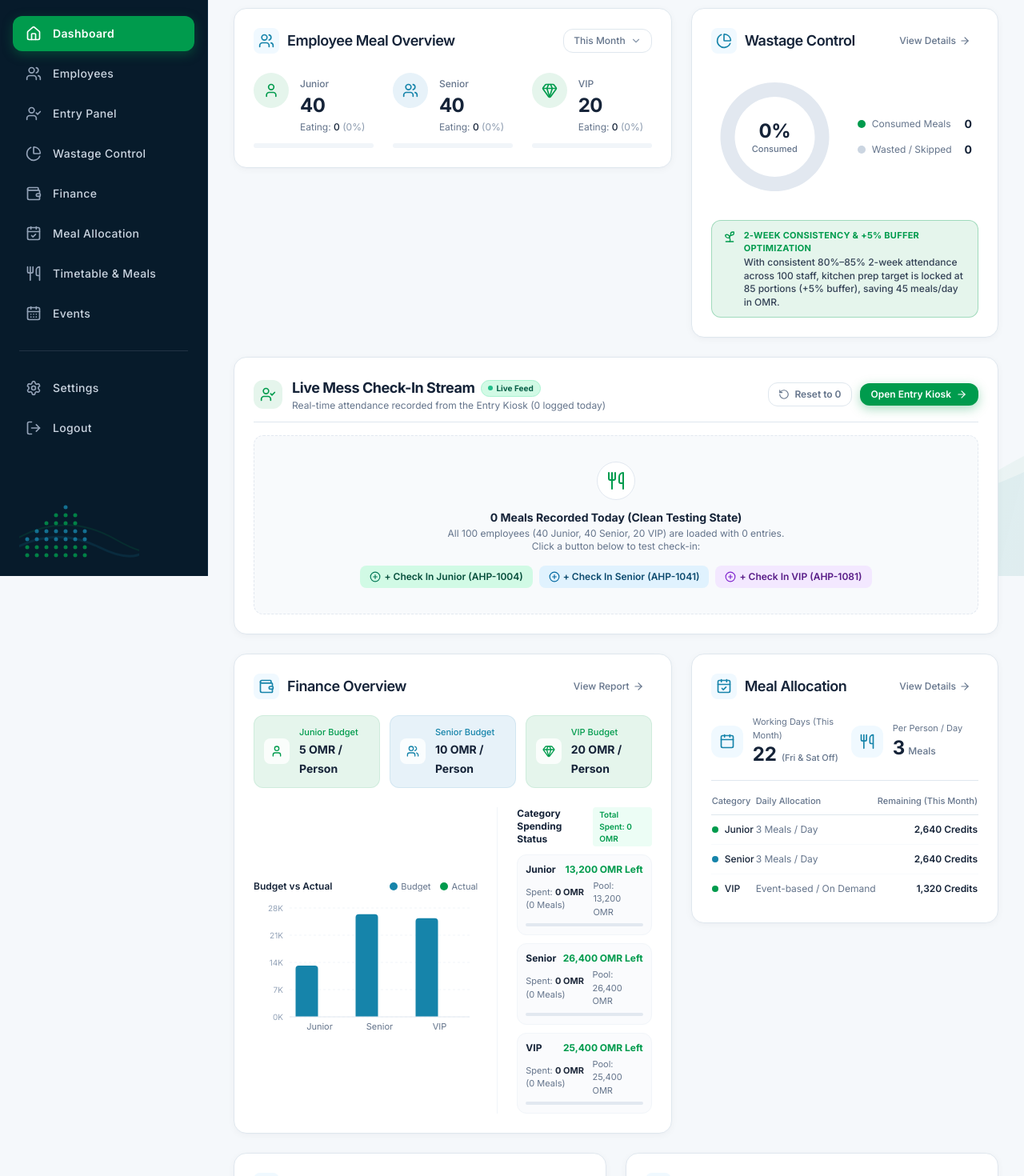
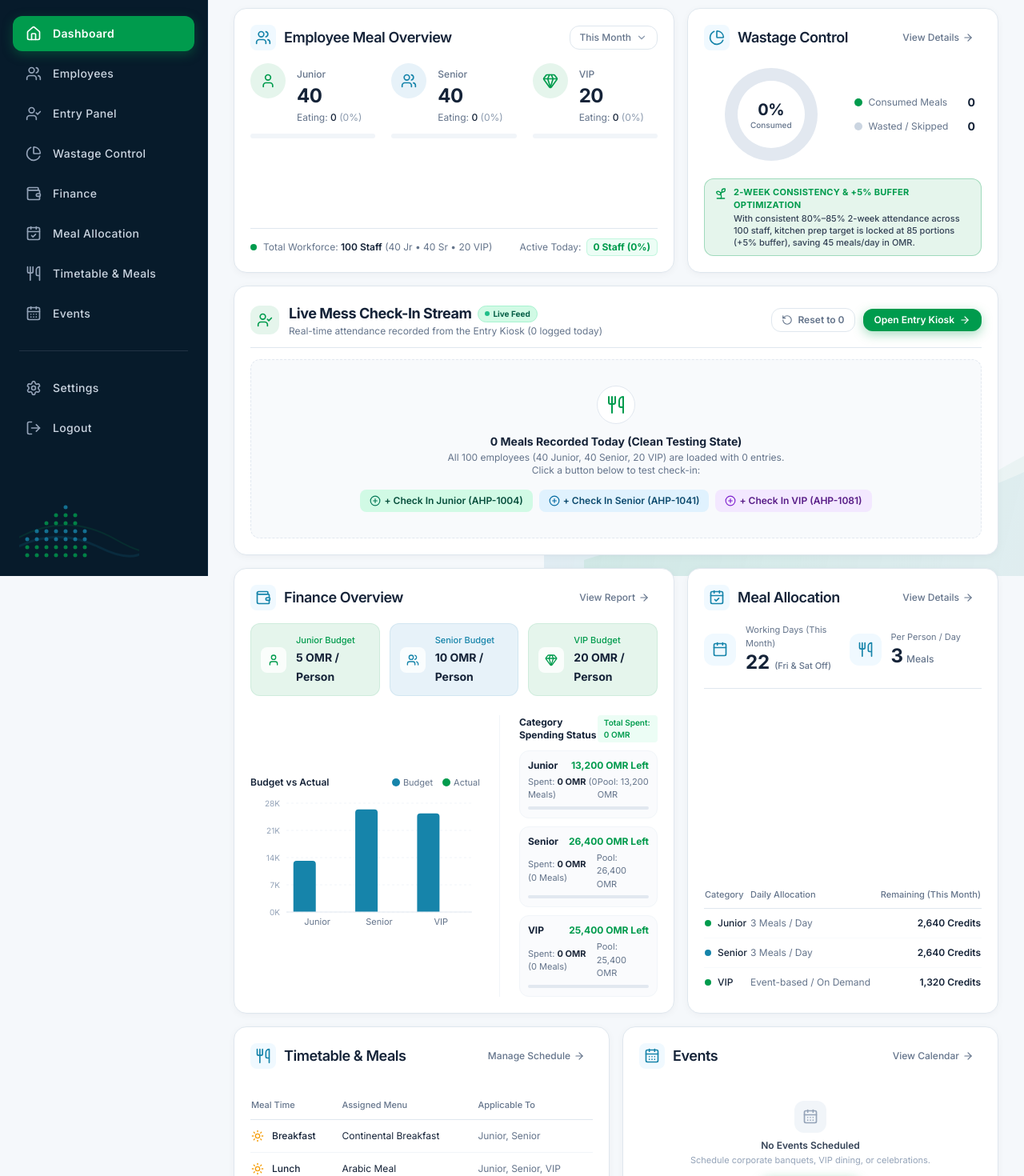
Before and after one commit to Ahmadaamirdev/al-haditha-catering-, a React (Vite) app: page / in a window 1280 px wide. Shown: the part 80-1550 px from the top of the page at 80% size. Built offline with nearby package versions, Linux system fonts and the light colour scheme.

Commit message:
style: reduce empty space and optimize card spacing on dashboard

```diff
--- a/src/components/dashboard/AllocationOverview.jsx
+++ b/src/components/dashboard/AllocationOverview.jsx
@@ -9,10 +9,10 @@ export default function AllocationOverview() {
   const navigate = useNavigate();
 
   return (
-    <div className="bg-white rounded-2xl p-5 sm:p-6 border border-surface-border shadow-card hover:shadow-card-hover transition-shadow flex flex-col justify-between">
+    <div className="bg-white rounded-2xl p-4 sm:p-5 border border-surface-border shadow-card hover:shadow-card-hover transition-shadow flex flex-col justify-between h-full">
       <div>
         {/* Header */}
-        <div className="flex items-center justify-between mb-5">
+        <div className="flex items-center justify-between mb-4">
           <div className="flex items-center space-x-2.5">
             <div className="p-1.5 rounded-lg bg-sky-50 text-brand-blue">
               <CalendarCheck className="w-5 h-5 text-brand-blue" />
--- a/src/components/dashboard/EmployeeOverview.jsx
+++ b/src/components/dashboard/EmployeeOverview.jsx
@@ -16,10 +16,15 @@ export default function EmployeeOverview() {
     addToast(`Filter updated to ${opt}`);
   };
 
+  const totalEating = (employeeOverview.junior.eating || 0) + (employeeOverview.senior.eating || 0) + (employeeOverview.vip.eating || 0);
+  const totalStaff = 100;
+  const overallPercentage = Math.round((totalEating / totalStaff) * 100);
+
   return (
-    <div className="bg-white rounded-2xl p-5 sm:p-6 border border-surface-border shadow-card hover:shadow-card-hover transition-shadow">
+    <div className="bg-white rounded-2xl p-4 sm:p-5 border border-surface-border shadow-card hover:shadow-card-hover transition-shadow h-full flex flex-col justify-between">
+      <div>
         {/* Header */}
-      <div className="flex items-center justify-between mb-6">
+        <div className="flex items-center justify-between mb-4">
           <div className="flex items-center space-x-2.5">
             <div className="p-1.5 rounded-lg bg-sky-50 text-brand-blue">
               <Users className="w-5 h-5 text-brand-blue" />
@@ -33,7 +38,7 @@ export default function EmployeeOverview() {
           <div className="relative">
             <button
               onClick={() => setIsOpen(!isOpen)}
-            className="flex items-center space-x-1.5 px-3 py-1.5 rounded-xl border border-surface-border bg-white hover:bg-slate-50 text-xs font-medium text-slate-secondary transition-colors"
+              className="flex items-center space-x-1.5 px-3 py-1.5 rounded-xl border border-surface-border bg-white hover:bg-slate-50 text-xs font-medium text-slate-secondary transition-colors cursor-pointer"
             >
               <span>{filter}</span>
               <ChevronDown className="w-3.5 h-3.5 text-slate-muted" />
@@ -45,7 +50,7 @@ export default function EmployeeOverview() {
                   <button
                     key={opt}
                     onClick={() => handleSelectFilter(opt)}
-                  className={`w-full text-left px-3.5 py-1.5 text-xs transition-colors ${
+                    className={`w-full text-left px-3.5 py-1.5 text-xs transition-colors cursor-pointer ${
                       filter === opt ? 'text-brand-green font-semibold bg-brand-green-light/40' : 'text-slate-primary hover:bg-slate-50'
                     }`}
                   >
@@ -58,7 +63,7 @@ export default function EmployeeOverview() {
         </div>
 
         {/* 3 Category Cards Grid */}
-      <div className="grid grid-cols-1 sm:grid-cols-3 gap-6">
+        <div className="grid grid-cols-1 sm:grid-cols-3 gap-4 sm:gap-5">
         {/* Junior */}
         <div className="space-y-3">
           <div className="flex items-start space-x-3.5">
@@ -138,5 +143,20 @@ export default function EmployeeOverview() {
         </div>
       </div>
       </div>
+
+      {/* Bottom Summary Bar */}
+      <div className="mt-4 pt-3 border-t border-surface-border flex flex-wrap items-center justify-between gap-2 text-xs text-slate-secondary">
+        <div className="flex items-center space-x-2">
+          <span className="w-2 h-2 rounded-full bg-brand-green" />
+          <span>Total Workforce: <strong className="text-slate-primary font-semibold">100 Staff</strong> (40 Jr • 40 Sr • 20 VIP)</span>
+        </div>
+        <div className="flex items-center space-x-1.5">
+          <span>Active Today:</span>
+          <span className="font-bold text-brand-green bg-emerald-50 px-2 py-0.5 rounded-md border border-emerald-200/60">
+            {totalEating} Staff ({overallPercentage}%)
+          </span>
+        </div>
+      </div>
+    </div>
   );
 }
--- a/src/components/dashboard/EventsOverview.jsx
+++ b/src/components/dashboard/EventsOverview.jsx
@@ -12,7 +12,7 @@ export default function EventsOverview() {
   const primaryEvent = events[0] || null;
 
   return (
-    <div className="bg-white rounded-2xl p-5 sm:p-6 border border-surface-border shadow-card hover:shadow-card-hover transition-shadow flex flex-col justify-between">
+    <div className="bg-white rounded-2xl p-4 sm:p-5 border border-surface-border shadow-card hover:shadow-card-hover transition-shadow flex flex-col justify-between h-full">
       {/* Header */}
       <div className="flex items-center justify-between mb-4">
         <div className="flex items-center space-x-2.5">
--- a/src/components/dashboard/FinanceOverview.jsx
+++ b/src/components/dashboard/FinanceOverview.jsx
@@ -22,9 +22,9 @@ export default function FinanceOverview() {
   const chartData = fin.budgetVsActual;
 
   return (
-    <div className="bg-white rounded-2xl p-5 sm:p-6 border border-surface-border shadow-card hover:shadow-card-hover transition-shadow">
+    <div className="bg-white rounded-2xl p-4 sm:p-5 border border-surface-border shadow-card hover:shadow-card-hover transition-shadow h-full flex flex-col justify-between">
       {/* Header */}
-      <div className="flex items-center justify-between mb-5">
+      <div className="flex items-center justify-between mb-4">
         <div className="flex items-center space-x-2.5">
           <div className="p-1.5 rounded-lg bg-sky-50 text-brand-blue">
             <Wallet className="w-5 h-5 text-brand-blue" />
--- a/src/components/dashboard/LiveAttendanceOverview.jsx
+++ b/src/components/dashboard/LiveAttendanceOverview.jsx
@@ -17,7 +17,7 @@ export default function LiveAttendanceOverview() {
   };
 
   return (
-    <div className="bg-white rounded-2xl p-5 sm:p-6 border border-surface-border shadow-card hover:shadow-card-hover transition-shadow space-y-4">
+    <div className="bg-white rounded-2xl p-4 sm:p-5 border border-surface-border shadow-card hover:shadow-card-hover transition-shadow space-y-3.5">
       {/* Header */}
       <div className="flex flex-col sm:flex-row sm:items-center justify-between gap-3 pb-3 border-b border-surface-border">
         <div className="flex items-center space-x-3">
--- a/src/components/dashboard/TimetableOverview.jsx
+++ b/src/components/dashboard/TimetableOverview.jsx
@@ -9,7 +9,7 @@ export default function TimetableOverview() {
   const navigate = useNavigate();
 
   return (
-    <div className="bg-white rounded-2xl p-5 sm:p-6 border border-surface-border shadow-card hover:shadow-card-hover transition-shadow flex flex-col justify-between">
+    <div className="bg-white rounded-2xl p-4 sm:p-5 border border-surface-border shadow-card hover:shadow-card-hover transition-shadow flex flex-col justify-between h-full">
       {/* Header */}
       <div className="flex items-center justify-between mb-4">
         <div className="flex items-center space-x-2.5">
--- a/src/components/dashboard/WastageOverview.jsx
+++ b/src/components/dashboard/WastageOverview.jsx
@@ -20,9 +20,9 @@ export default function WastageOverview() {
       ];
 
   return (
-    <div className="bg-white rounded-2xl p-5 sm:p-6 border border-surface-border shadow-card hover:shadow-card-hover transition-shadow flex flex-col justify-between">
+    <div className="bg-white rounded-2xl p-4 sm:p-5 border border-surface-border shadow-card hover:shadow-card-hover transition-shadow flex flex-col justify-between h-full">
       {/* Header */}
-      <div className="flex items-center justify-between mb-4">
+      <div className="flex items-center justify-between mb-3">
         <div className="flex items-center space-x-2.5">
           <div className="p-1.5 rounded-lg bg-sky-50 text-brand-blue">
             <PieIcon className="w-5 h-5 text-brand-blue" />
@@ -34,7 +34,7 @@ export default function WastageOverview() {
 
         <button
           onClick={() => navigate('/wastage')}
-          className="group flex items-center space-x-1 text-xs font-medium text-slate-secondary hover:text-brand-blue transition-colors px-2.5 py-1.5 rounded-lg hover:bg-slate-50"
+          className="group flex items-center space-x-1 text-xs font-medium text-slate-secondary hover:text-brand-blue transition-colors px-2.5 py-1.5 rounded-lg hover:bg-slate-50 cursor-pointer"
         >
           <span>View Details</span>
           <ArrowRight className="w-3.5 h-3.5 group-hover:translate-x-0.5 transition-transform" />
@@ -42,17 +42,17 @@ export default function WastageOverview() {
       </div>
 
       {/* Main Body: Donut Chart + Legend */}
-      <div className="grid grid-cols-1 sm:grid-cols-2 gap-4 items-center my-2">
+      <div className="grid grid-cols-1 sm:grid-cols-2 gap-3 items-center my-1">
         {/* Donut Chart */}
-        <div className="relative h-40 w-full flex items-center justify-center">
+        <div className="relative h-32 w-full flex items-center justify-center">
           <ResponsiveContainer width="100%" height="100%">
             <PieChart>
               <Pie
                 data={chartData}
                 cx="50%"
                 cy="50%"
-                innerRadius={50}
-                outerRadius={68}
+                innerRadius={42}
+                outerRadius={58}
                 startAngle={90}
                 endAngle={-270}
                 paddingAngle={2}
@@ -67,17 +67,17 @@ export default function WastageOverview() {
           </ResponsiveContainer>
           {/* Center text */}
           <div className="absolute inset-0 flex flex-col items-center justify-center pointer-events-none">
-            <span className="text-2xl font-bold text-slate-primary tracking-tight">
+            <span className="text-xl font-bold text-slate-primary tracking-tight">
               {wastageOverview.consumptionPercentage}%
             </span>
-            <span className="text-[11px] font-medium text-slate-secondary -mt-0.5">
+            <span className="text-[10px] font-medium text-slate-secondary -mt-0.5">
               Consumed
             </span>
           </div>
         </div>
 
         {/* Legend */}
-        <div className="space-y-3 px-2">
+        <div className="space-y-2.5 px-2">
           <div className="flex items-center justify-between">
             <div className="flex items-center space-x-2">
               <span className="w-2.5 h-2.5 rounded-full bg-brand-green flex-shrink-0" />
@@ -101,13 +101,13 @@ export default function WastageOverview() {
       </div>
 
       {/* Actionable insight badge */}
-      <div className="mt-4 bg-[#E5F5EC] border border-[#009B4D]/30 rounded-xl px-3.5 py-2.5 flex items-start space-x-2.5 text-xs text-slate-800">
+      <div className="mt-3 bg-[#E5F5EC] border border-[#009B4D]/30 rounded-xl px-3 py-2 flex items-start space-x-2 text-xs text-slate-800">
         <Sprout className="w-4 h-4 text-brand-green flex-shrink-0 mt-0.5" />
         <div className="space-y-0.5">
           <span className="font-bold text-brand-green block text-[11px] uppercase tracking-wide">
             2-Week Consistency & +5% Buffer Optimization
           </span>
-          <span className="font-medium text-[12px] text-slate-700 leading-snug block">
+          <span className="font-medium text-[11px] text-slate-700 leading-snug block">
             With consistent 80%–85% 2-week attendance across 100 staff, kitchen prep target is locked at 85 portions (+5% buffer), saving 45 meals/day in OMR.
           </span>
         </div>
--- a/src/pages/Dashboard.jsx
+++ b/src/pages/Dashboard.jsx
@@ -9,13 +9,13 @@ import EventsOverview from '../components/dashboard/EventsOverview';
 
 export default function Dashboard() {
   return (
-    <div className="space-y-6 animate-fade-in">
+    <div className="space-y-4 sm:space-y-4.5 animate-fade-in">
       {/* Row 1: Employee Meal Overview + Wastage Control */}
-      <div className="grid grid-cols-1 lg:grid-cols-12 gap-6">
-        <div className="lg:col-span-7">
+      <div className="grid grid-cols-1 lg:grid-cols-12 gap-4 sm:gap-4.5 items-stretch">
+        <div className="lg:col-span-7 flex flex-col">
           <EmployeeOverview />
         </div>
-        <div className="lg:col-span-5">
+        <div className="lg:col-span-5 flex flex-col">
           <WastageOverview />
         </div>
       </div>
@@ -26,21 +26,21 @@ export default function Dashboard() {
       </div>
 
       {/* Row 3: Finance Overview + Meal Allocation */}
-      <div className="grid grid-cols-1 lg:grid-cols-12 gap-6">
-        <div className="lg:col-span-7">
+      <div className="grid grid-cols-1 lg:grid-cols-12 gap-4 sm:gap-4.5 items-stretch">
+        <div className="lg:col-span-7 flex flex-col">
           <FinanceOverview />
         </div>
-        <div className="lg:col-span-5">
+        <div className="lg:col-span-5 flex flex-col">
           <AllocationOverview />
         </div>
       </div>
 
       {/* Row 4: Timetable & Meals + Events */}
-      <div className="grid grid-cols-1 lg:grid-cols-12 gap-6">
-        <div className="lg:col-span-6">
+      <div className="grid grid-cols-1 lg:grid-cols-12 gap-4 sm:gap-4.5 items-stretch">
+        <div className="lg:col-span-6 flex flex-col">
           <TimetableOverview />
         </div>
-        <div className="lg:col-span-6">
+        <div className="lg:col-span-6 flex flex-col">
           <EventsOverview />
         </div>
       </div>
```
Lines whose indentation alone changed are shown as unchanged.
